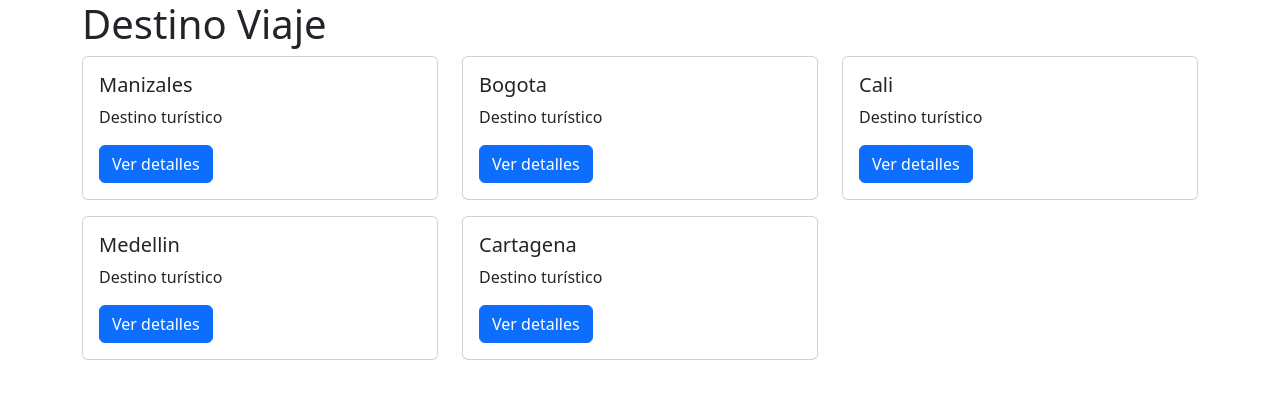
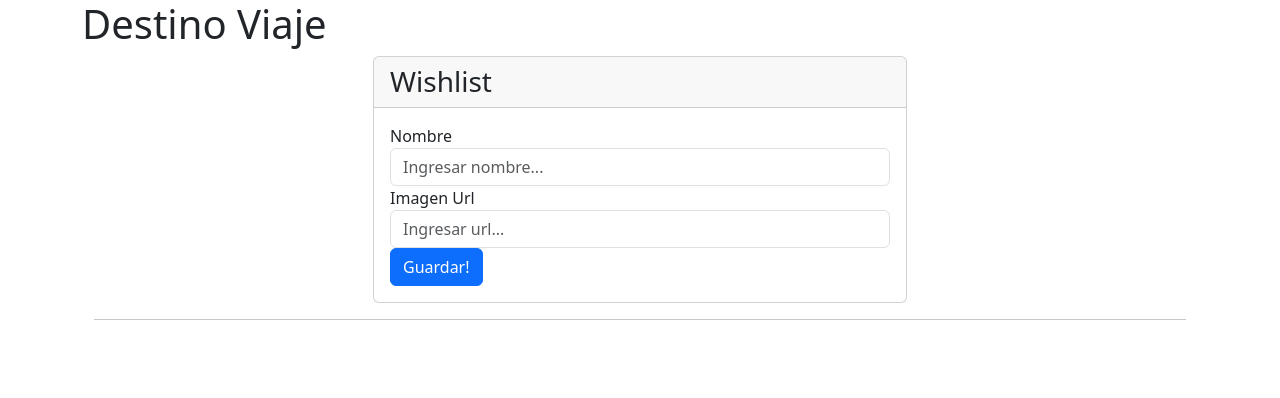
Before and after one commit to LuisVelez28/proyecto_angular, an Angular app: page / in a window 1280 px wide. Shown: the top 398 px of the page. Built offline with nearby package versions, Linux system fonts and the light colour scheme.

Commit message:
Terminación Modulo 1

```diff
--- a/src/app/destino-viaje/destino-viaje.html
+++ b/src/app/destino-viaje/destino-viaje.html
@@ -1,7 +1,11 @@
-<div class="card">
-  <div class="card-body">
-    <h5 class="card-title">{{ nombre }}</h5>
-    <p class="card-text">Destino turístico</p>
-    <button class="btn btn-primary">Ver detalles</button>
+<div class="card-content">
+  <div class="card-img">
+    <img [src]="destino?.imagenUrl" alt="{{ destino?.nombre }}" />
+    <span><h4>{{ destino?.nombre }}</h4></span>
+  </div>
+  <div class="card-desc">
+    <h3>{{ destino?.nombre }}</h3>
+    <p>Destino turístico recomendado para disfrutar de experiencias inolvidables.</p>
+    <a href="#" class="btn-card">Leer más</a>
   </div>
 </div>
--- a/src/app/destino-viaje/destino-viaje.scss
+++ b/src/app/destino-viaje/destino-viaje.scss
@@ -0,0 +1,106 @@
+/* card details start */
+
+.card-content {
+  background: #ffffff;
+  border: 4px;
+  box-shadow: 0 2px 5px 0 rgba(0, 0, 0, 0.16), 0 2px 10px 0 rgba(0, 0, 0, 0.12);
+}
+
+.card-img {
+  position: relative;
+  overflow: hidden;
+  border-radius: 0;
+  z-index: 1;
+  img {
+    width: 100%;
+    height: auto;
+    display: block;
+  }
+
+  span {
+    position: absolute;
+    top: 15%;
+    left: 12%;
+    background: #1abc9c;
+    padding: 6px;
+    color: #fff;
+    font-size: 12px;
+    border-radius: 4px;
+    -webkit-border-radius: 4px;
+    -moz-border-radius: 4px;
+    -ms-border-radius: 4px;
+    -o-border-radius: 4px;
+    transform: translate(-50%, -50%);
+
+    h4 {
+      font-size: 12px;
+      margin: 0;
+      padding: 10px 5px;
+      line-height: 0;
+    }
+  }
+}
+
+.card-desc {
+  padding: 1.25rem;
+
+  h3 {
+    color: #000000;
+    font-weight: 600;
+    font-size: 1.5em;
+    line-height: 1.3em;
+    margin-top: 0;
+    margin-bottom: 5px;
+    padding: 0;
+  }
+
+  p {
+    color: #747373;
+    font-size: 14px;
+    font-weight: 400;
+    font-size: 1em;
+    line-height: 1.5;
+    margin: 0px;
+    margin-bottom: 20px;
+    padding: 0;
+    font-family: 'Raleway', sans-serif;
+  }
+}
+
+.btn-card {
+  background-color: #1abc9c;
+  color: #fff;
+  box-shadow: 0 2px 5px 0 rgba(0, 0, 0, 0.16), 0 2px 10px 0 rgba(0, 0, 0, 0.12);
+  padding: 0.84rem 2.14rem;
+  font-size: 0.81rem;
+  -webkit-transition: color 0.15s ease-in-out, background-color 0.15s ease-in-out,
+    border-color 0.15s ease-in-out, -webkit-box-shadow 0.15s ease-in-out;
+  transition: color 0.15s ease-in-out, background-color 0.15s ease-in-out,
+    border-color 0.15s ease-in-out, -webkit-box-shadow 0.15s ease-in-out;
+  -o-transition: color 0.15s ease-in-out, background-color 0.15s ease-in-out,
+    border-color 0.15s ease-in-out, box-shadow 0.15s ease-in-out;
+  transition: color 0.15s ease-in-out, background-color 0.15s ease-in-out,
+    border-color 0.15s ease-in-out, box-shadow 0.15s ease-in-out;
+  transition: color 0.15s ease-in-out, background-color 0.15s ease-in-out,
+    border-color 0.15s ease-in-out, box-shadow 0.15s ease-in-out,
+    -webkit-box-shadow 0.15s ease-in-out;
+  margin: 0;
+  border: 0;
+  -webkit-border-radius: 0.125rem;
+  border-radius: 0.125rem;
+  cursor: pointer;
+  text-transform: uppercase;
+  white-space: normal;
+  word-wrap: break-word;
+  color: #fff;
+  text-decoration: none;
+  display: inline-block;
+
+  &:hover {
+    background: orange;
+    color: #fff;
+    text-decoration: none;
+  }
+}
+
+/* End card section */
--- a/src/app/destino-viaje/destino-viaje.ts
+++ b/src/app/destino-viaje/destino-viaje.ts
@@ -1,4 +1,5 @@
-import { Component, Input } from '@angular/core';
+import { Component, Input, HostBinding } from '@angular/core';
+import { DestinoViaje as DestinoViajeModel } from './../models/destino-viaje.models';
 
 @Component({
   selector: 'app-destino-viaje',
@@ -6,7 +7,7 @@ import { Component, Input } from '@angular/core';
   templateUrl: './destino-viaje.html',
   styleUrl: './destino-viaje.scss',
 })
-export class DestinoViaje {
-  @Input() nombre: string = '';
-
+export class DestinoViajeComponent {
+  @Input() destino: DestinoViajeModel | undefined;
+  @HostBinding('class') clase: string = 'col-md-4';
 }
--- a/src/app/lista-destinos/lista-destinos.html
+++ b/src/app/lista-destinos/lista-destinos.html
@@ -1,7 +1,52 @@
-<div class="row">
-  @for (destino of destinos; track destino) {
-    <div class="col-md-4 mb-3">
-      <app-destino-viaje [nombre]="destino"></app-destino-viaje>
+<div class="container content">
+  <div class="row">
+    <div class="col-md-6 offset-md-3">
+      <span class="anchor" id="formLogin"></span>
+      <!-- form card login with validation feedback -->
+      <div class="card card-outline-secondary">
+        <div class="card-header">
+          <h3 class="mb-0">Wishlist</h3>
+        </div>
+        <div class="card-body">
+          <form>
+            <div class="form-group">
+              <label for="nombre">Nombre</label>
+              <input
+                type="text"
+                class="form-control"
+                id="nombre"
+                #nombre
+                placeholder="Ingresar nombre..."
+              />
+            </div>
+            <div class="form-group">
+              <label for="imagenUrl">Imagen Url</label>
+              <input
+                type="text"
+                class="form-control"
+                id="imagenUrl"
+                #url
+                placeholder="Ingresar url..."
+              />
+            </div>
+            <button
+              type="button"
+              class="btn btn-primary"
+              (click)="guardar(nombre.value, url.value)"
+            >
+              Guardar!
+            </button>
+          </form>
+        </div>
+      </div>
     </div>
-  }
+  </div>
+  <hr class="mb-5" />
+  <div class="row">
+    <ul>
+      <li *ngFor="let destino of destinos">
+        <app-destino-viaje [destino]="destino"></app-destino-viaje>
+      </li>
+    </ul>
+  </div>
 </div>
--- a/src/app/lista-destinos/lista-destinos.ts
+++ b/src/app/lista-destinos/lista-destinos.ts
@@ -1,16 +1,24 @@
 import { Component } from '@angular/core';
-import { DestinoViaje } from '../destino-viaje/destino-viaje';
+import { CommonModule } from '@angular/common';
+import { DestinoViaje } from './../models/destino-viaje.models';
+import { DestinoViajeComponent } from '../destino-viaje/destino-viaje';
 
 @Component({
   selector: 'app-lista-destinos',
-  imports: [DestinoViaje],
+  imports: [CommonModule, DestinoViajeComponent],
   templateUrl: './lista-destinos.html',
   styleUrl: './lista-destinos.scss',
 })
 export class ListaDestinos {
-  destinos: string[];
+  destinos: DestinoViaje[];
 
   constructor() {
-    this.destinos = ['Manizales', 'Bogota', 'Cali', 'Medellin', 'Cartagena'];
+    this.destinos = [];
+  }
+
+  guardar(nombre: string, url: string): boolean {
+    this.destinos.push(new DestinoViaje(nombre, url));
+    console.log(this.destinos);
+    return false;
   }
 }
--- /dev/null
+++ b/src/app/models/destino-viaje.models.ts
@@ -0,0 +1,11 @@
+export class DestinoViaje {
+  private static nextId = 1;
+
+  nombre: string;
+  imagenUrl: string;
+
+  constructor(n: string, u: string) {
+    this.nombre = n;
+    this.imagenUrl = u;
+  }
+}
--- a/src/styles.scss
+++ b/src/styles.scss
@@ -1,2 +1,3 @@
 /* You can add global styles to this file, and also import other style files */
 @import 'bootstrap/dist/css/bootstrap.min.css';
+@import url('https://fonts.googleapis.com/css?family=Raleway:400,400i,500,500i,600,600i,700,700i,800,800i,900,900i|Roboto+Condensed:400,400i,700,700i');
```
